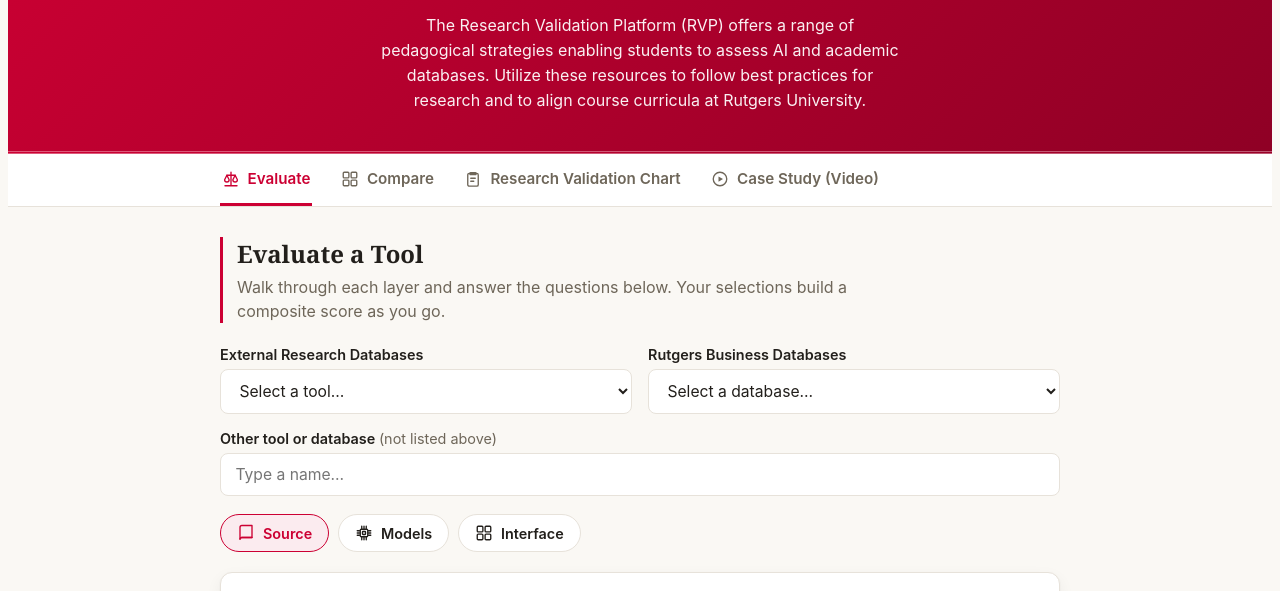
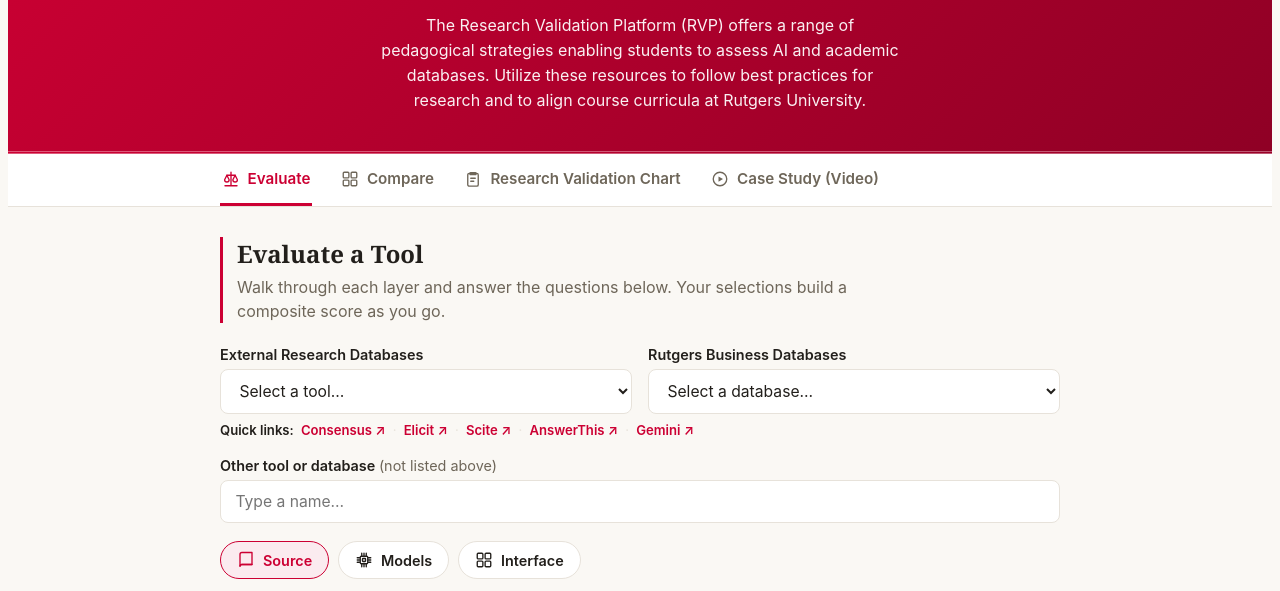
Before and after one commit to JTBusinessData/research-validation-chart, a plain HTML site: page index.html in a window 1280 px wide. Shown: the part 204-795 px from the top of the page. Drawn offline with Linux system fonts and the light colour scheme.

Commit message:
Add persistent quick links for all external research tools

```diff
--- a/index.html
+++ b/index.html
@@ -82,6 +82,11 @@
   .db-link{margin:-.55rem 0 1.1rem;font-size:.86rem;}
   .db-link a{color:var(--scarlet);font-weight:600;text-decoration:none;}
   .db-link a:hover{text-decoration:underline;}
+  .db-quicklinks{grid-column:1 / -1;margin:-.5rem 0 .2rem;font-size:.82rem;color:var(--muted);display:flex;flex-wrap:wrap;align-items:center;gap:.45rem;}
+  .db-quicklinks .qk-label{font-weight:600;color:var(--ink);}
+  .db-quicklinks a{color:var(--scarlet);font-weight:600;text-decoration:none;}
+  .db-quicklinks a:hover{text-decoration:underline;}
+  .db-quicklinks .qk-sep{color:var(--line);}
 
   /* ---------- layer / tool pickers ---------- */
   .layer-picker, .tool-picker{display:flex;gap:.55rem;flex-wrap:wrap;margin:1.15rem 0 1.25rem;}
@@ -467,11 +472,18 @@
     }else if(tool.sourceGroup==="rutgers" && rutDb){
       linkHtml = '<p class="db-link"><a href="'+esc(rutDb.url)+'" target="_blank" rel="noopener">Open '+esc(rutDb.name)+' ↗</a></p>';
     }
+    var quickLinksHtml = '<div class="db-quicklinks"><span class="qk-label">Quick links:</span>' +
+      EXTERNAL_TOOLS.map(function(t,i){
+        return (i>0 ? '<span class="qk-sep">·</span>' : '') +
+          '<a href="'+esc(t.url)+'" target="_blank" rel="noopener">'+esc(t.name)+' ↗</a>';
+      }).join("") +
+      '</div>';
     return '<div class="db-picker">' +
         '<div class="db-field"><label class="field-label" for="'+scope+'-db-external">External Research Databases</label>' +
         '<select id="'+scope+'-db-external" class="input-field" data-scope="'+scope+'" data-group="external"><option value="">Select a tool…</option>'+extOpts+'</select></div>' +
         '<div class="db-field"><label class="field-label" for="'+scope+'-db-rutgers">Rutgers Business Databases</label>' +
         '<select id="'+scope+'-db-rutgers" class="input-field" data-scope="'+scope+'" data-group="rutgers"><option value="">Select a database…</option>'+rutOpts+'</select></div>' +
+        quickLinksHtml +
       '</div>' +
       linkHtml +
       '<div class="db-other-row"><label class="field-label" for="'+scope+'-db-other">Other tool or database <span>(not listed above)</span></label>' +
```
